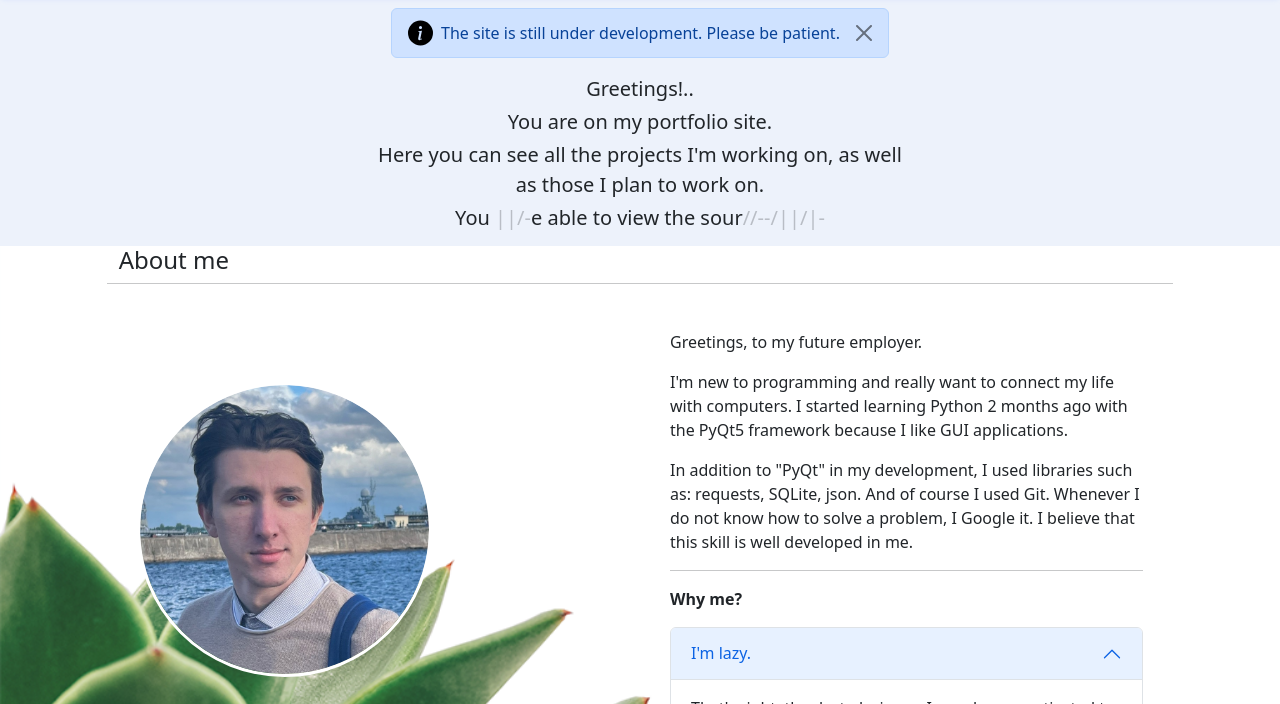
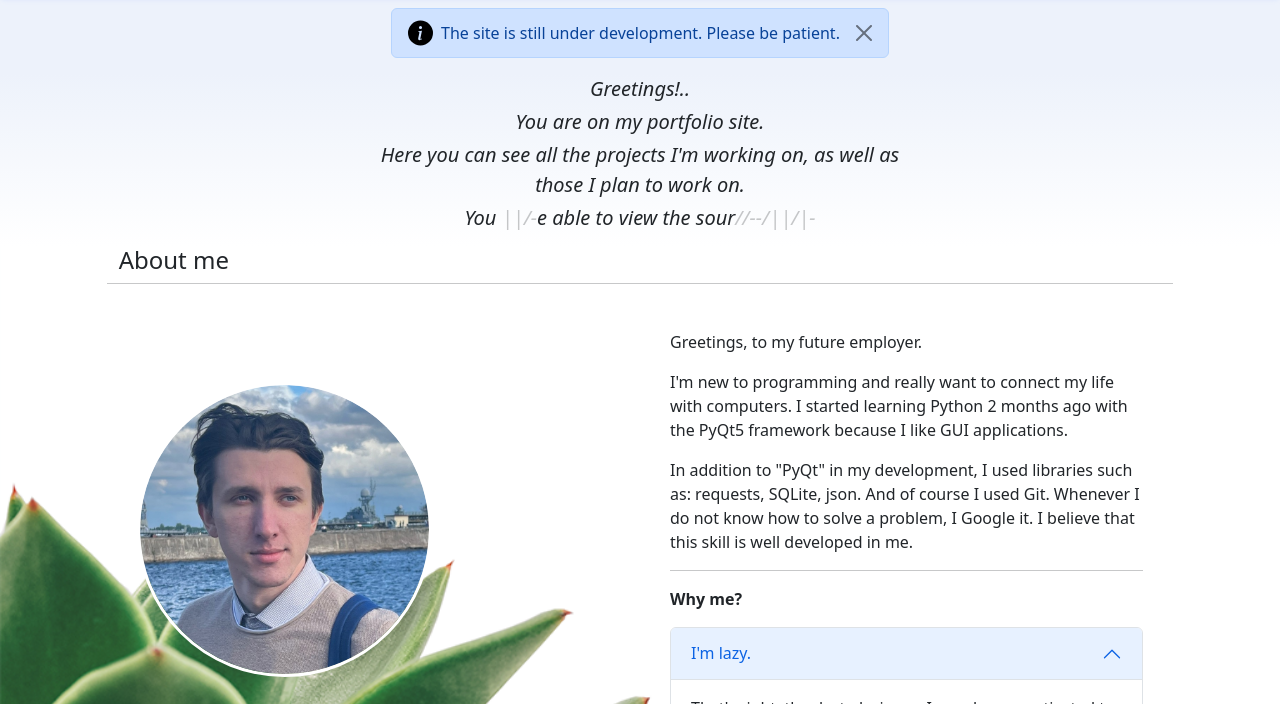
Before and after one commit to Rett-oo/Rett-oo.github.io, a plain HTML site: page index.html in a window 1280 px wide. Shown: the part 61-765 px from the top of the page. Drawn offline with nearby package versions, Linux system fonts and the light colour scheme.

Commit message:
change title_container id to class

```diff
--- a/source/styles/101_message.css
+++ b/source/styles/101_message.css
@@ -31,7 +31,7 @@
   font-size: 20px;
 
 }
-#title_container {
+.title_container  {
   background: linear-gradient(180deg, #EDF2FB 0%, #FFFFFF 100%);
   position: relative;
   text-align: center;
@@ -42,7 +42,7 @@
   font-style: italic;
 
 }
-#title_container:before {
+.title_container:before {
   pointer-events: none;
   position: relative;
   height: 50%;
@@ -53,7 +53,6 @@
   font-weight: 400;
   font-style: italic;
 }
-
 
 @media (max-width: 1000px) {
     #message {
```
